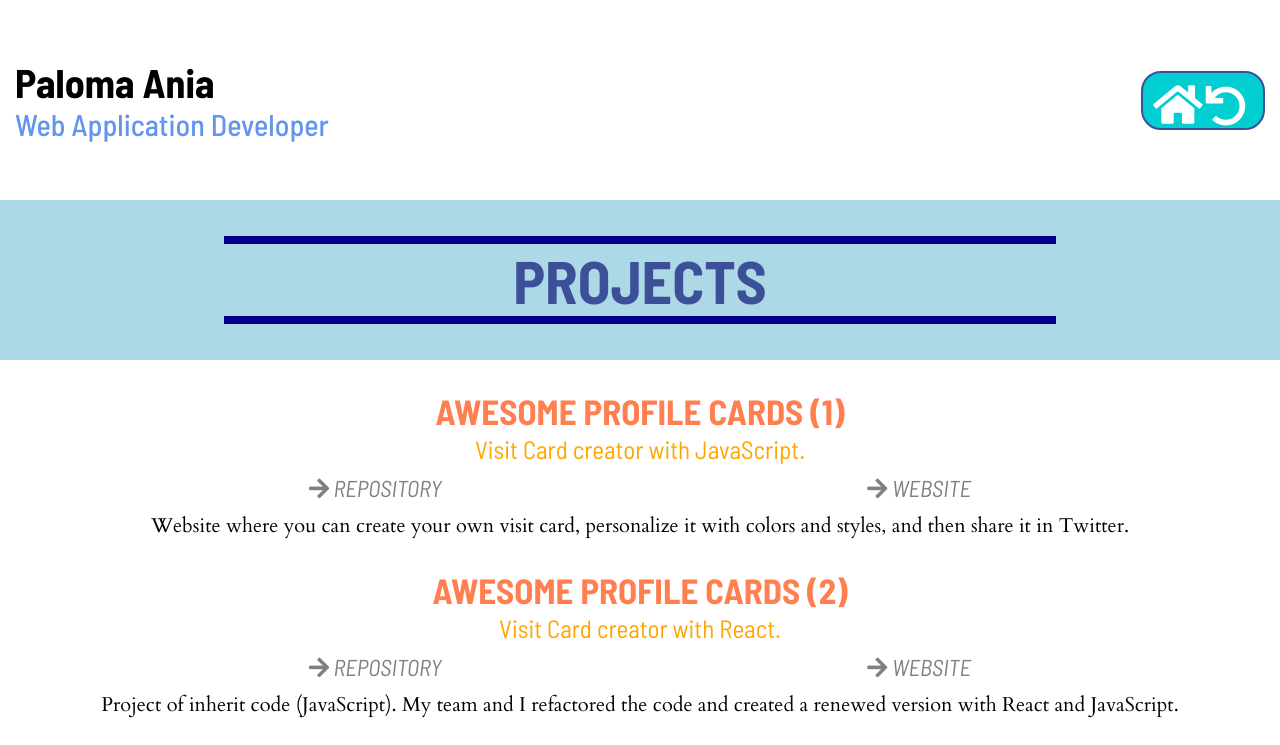
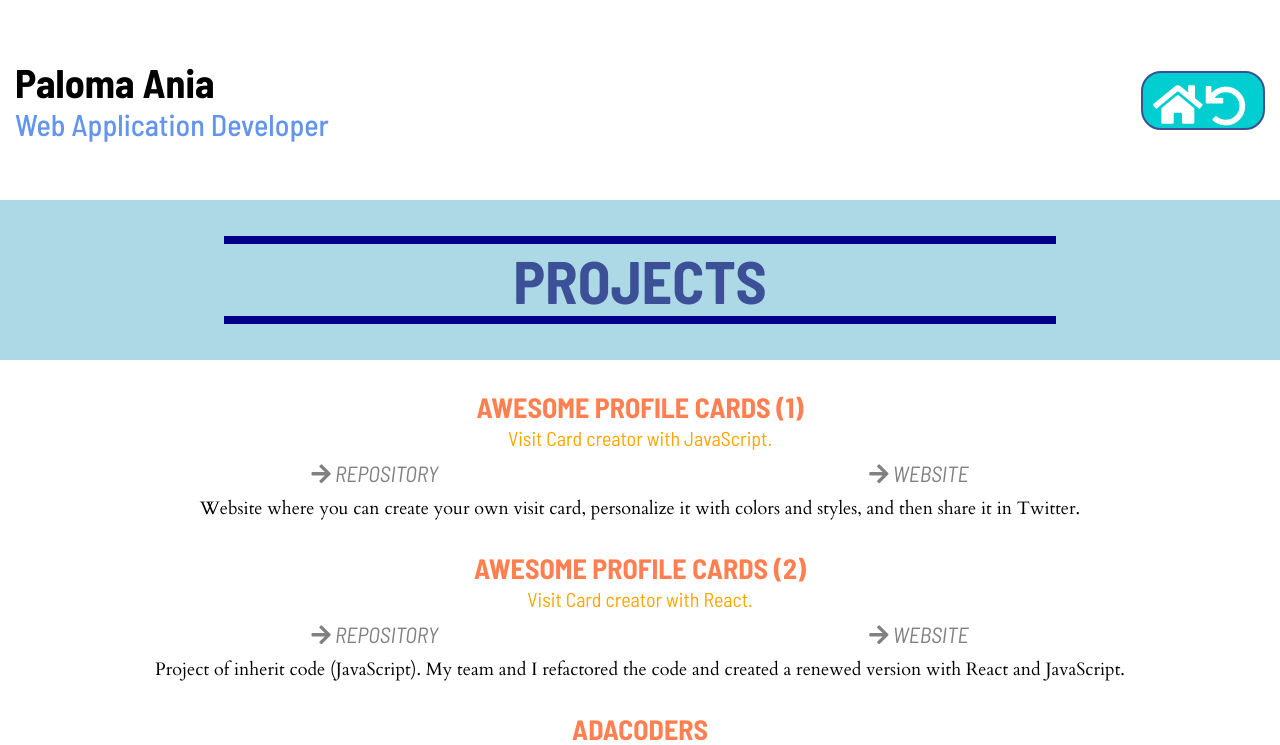
Before and after one commit to palomaviolin/personalwebsite, a website: page docs/projects.html in a window 1280 px wide. Shown: the top 745 px of the page. Drawn offline with nearby package versions, Linux system fonts and the light colour scheme; files that its build step writes are made by us from their sources.

Commit message:
New font-size in 'projects'

```diff
--- a/_src/assets/scss/core/_projects.scss
+++ b/_src/assets/scss/core/_projects.scss
@@ -40,7 +40,7 @@
 
 .section__projects_title {
   color: coral;
-  font-size: 35px;
+  font-size: 28px;
   font-weight: bold;
   margin: 0 auto;
   text-align: center;
@@ -50,7 +50,7 @@
 
 .section__projects_subtitle {
   color: orange;
-  font-size: 25px;
+  font-size: 20px;
   font-weight: 400;
   margin: 0 auto;
   text-align: center;
@@ -59,7 +59,7 @@
 
 .description-text-project {
   font-family: "Cardo", serif;
-  font-size: 20px;
+  font-size: 18px;
   font-weight: 400;
   padding: 5px 45px 0px 45px;
   text-align: center;
@@ -74,7 +74,7 @@
 
 .links-repos-projects {
   color: gray;
-  font-size: 23px;
+  font-size: 22px;
   font-weight: normal;
   font-style: italic;
   text-transform: uppercase;
```
